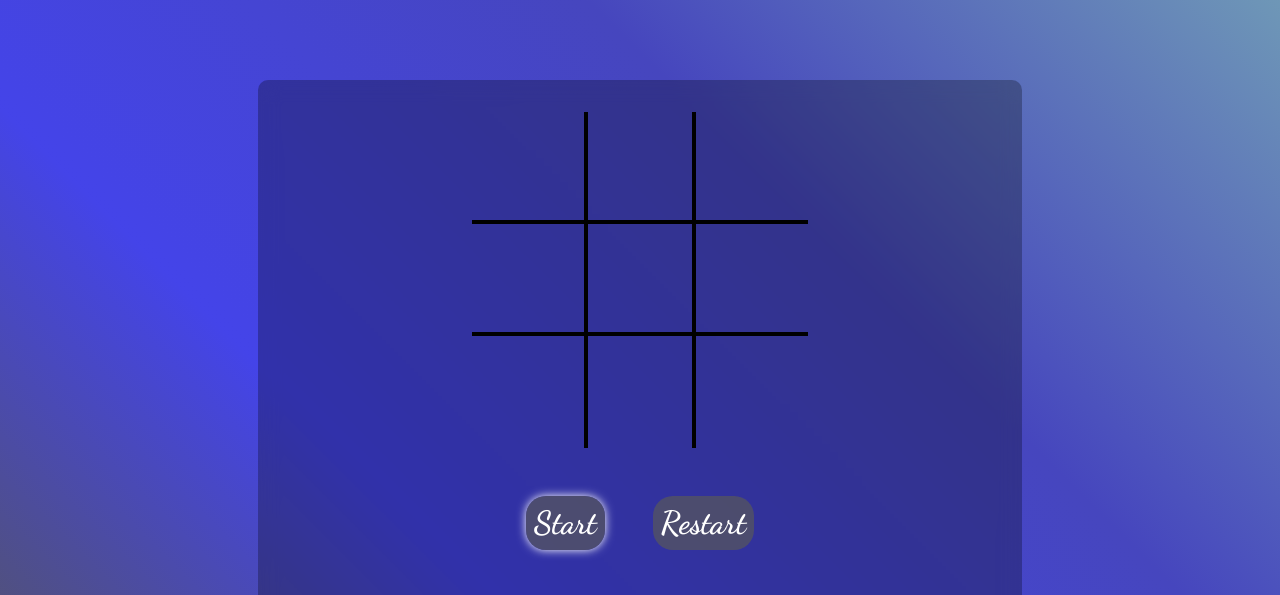
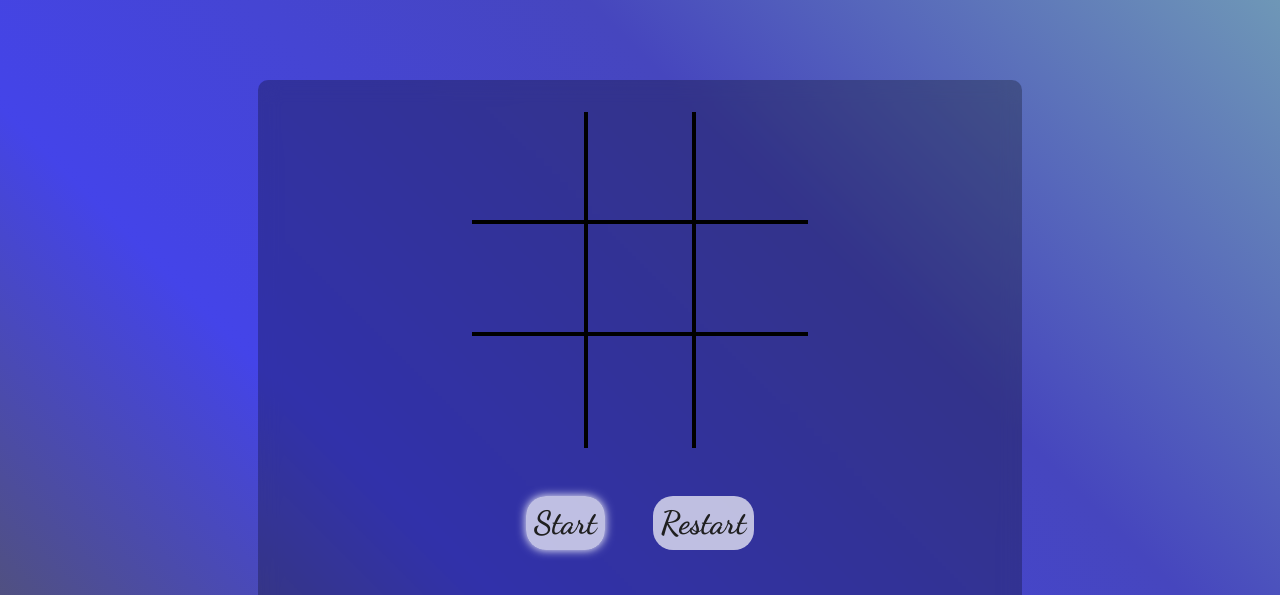
Before and after one commit to Chris-Karampagias/project_tic-tac-toe, a plain HTML site: page index.html in a window 1280 px wide. Shown: the top 595 px of the page. Drawn offline with Linux system fonts and the light colour scheme.

Commit message:
Change button styling

```diff
--- a/style.css
+++ b/style.css
@@ -88,8 +88,8 @@ button {
   border: none;
   transition: all 0.15s ease-in;
   border-radius: 20px;
-  background-color: rgba(89, 89, 89, 0.69);
-  color: white;
+  background-color: rgba(255, 255, 255, 0.69);
+  color: rgb(32, 32, 32);
   padding: 0.5rem;
   width: fit-content;
 }
```
